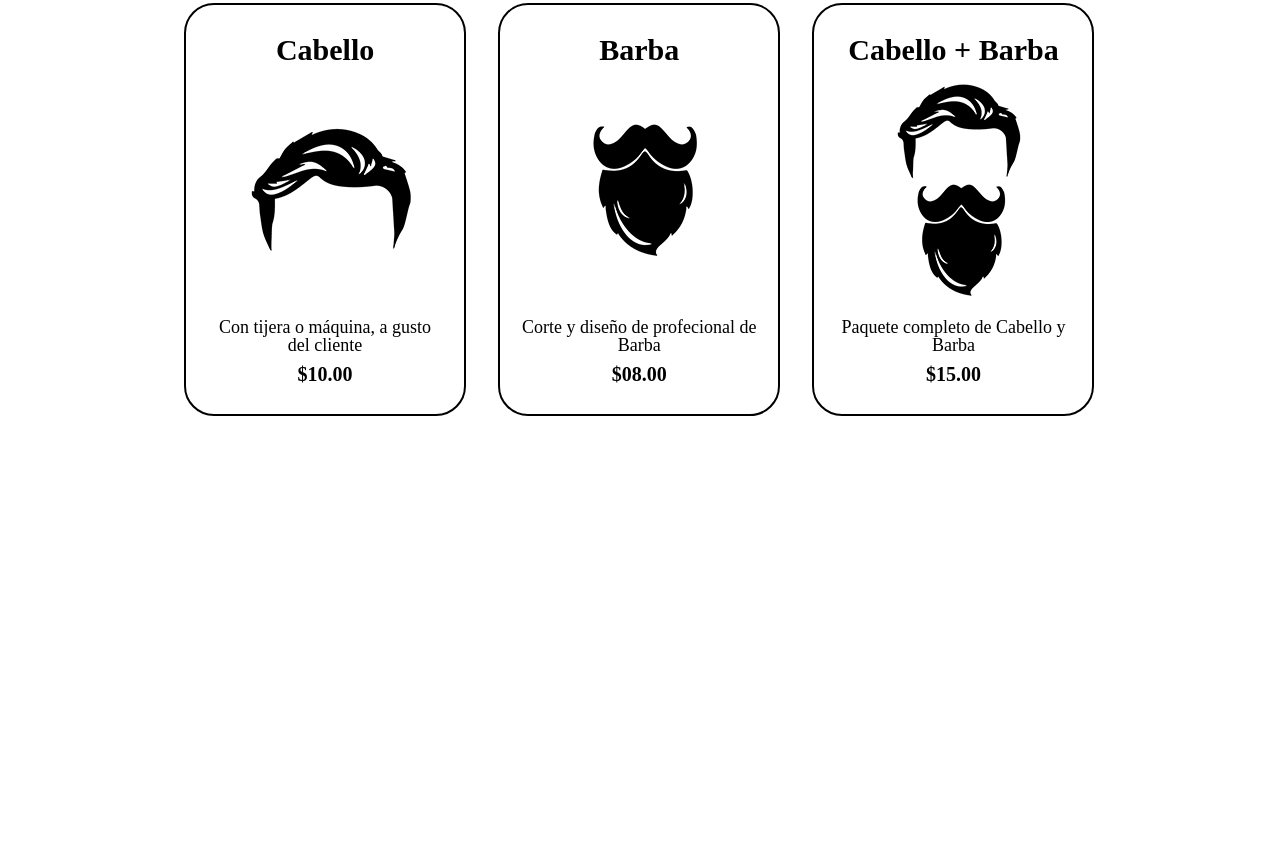
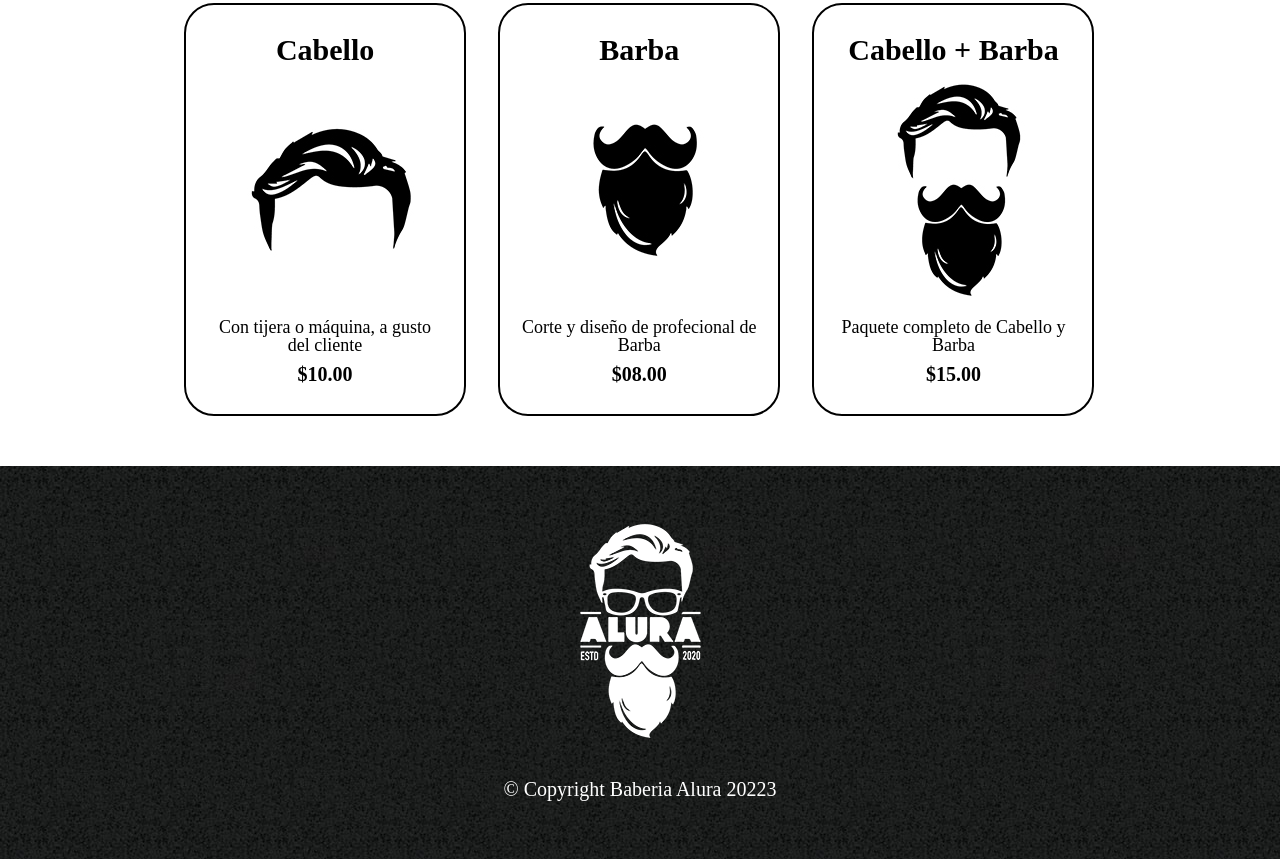
Before and after one commit to AluraLatamFrancisco/BarberiaAlura, a plain HTML site: page Productos.html in a window 1280 px wide. Shown: the part 340-1199 px from the top of the page. Before the commit the page ends 806 px from the top, so only its background shows below. Drawn offline with Linux system fonts and the light colour scheme.

Commit message:
Final Pagina

```diff
--- a/Productos.html
+++ b/Productos.html
@@ -53,6 +53,9 @@
         <div></div>
       </section>
     </main>
-    <footer></footer>
+    <footer>
+      <img src="img/logo-blanco.png" alt="Logoblanco">
+      <p class="foot">&copy; Copyright Baberia Alura 20223</p>
+    </footer>
   </body>
 </html>
--- a/css/Producos.css
+++ b/css/Producos.css
@@ -63,6 +63,7 @@ border-radius: 30px;
     font-size: 30px;
     font-weight: bold;
 }
+
 .Pro_pre{
     font-size: 20px;
     font-weight: bold;
@@ -78,3 +79,29 @@ border-radius: 30px;
     color: blueviolet;
     text-decoration: underline;
     }
+    .Pro-bloque .Bloque:hover{
+        border-color: aqua;
+
+    }
+    .Pro-bloque .Bloque:active{
+        border-color: green;
+
+    }
+    .Pro-bloque .Bloque:hover .Til_Bloq{
+        font-size:  33px;
+
+    }
+
+    /*aqui el pie de pagina */
+
+    footer{
+        text-align: center;
+        background: url(/img/bg.jpg);
+        padding: 40px;
+
+    }
+ .foot{
+        color: #ffff;
+        font-size: 20px;
+        margin: 20px;
+    }
```
